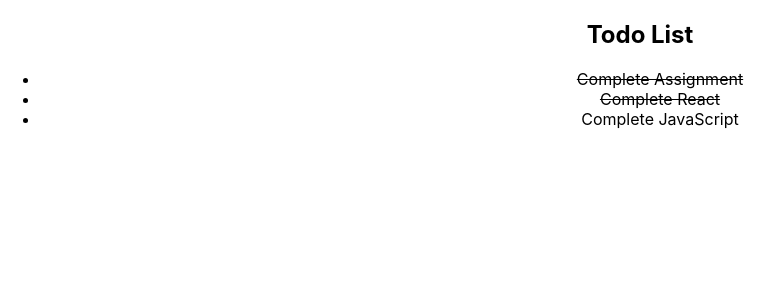
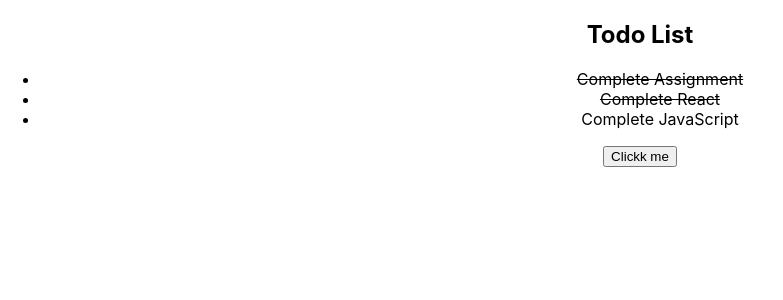
Before and after one commit to muskansingh73/ReactPrac, a React (Create React App) app: page / in a window 1280 px wide. Shown: the top 300 px of the page, without its empty margins (0-783 px from the left). Built offline with nearby package versions, Linux system fonts and the light colour scheme.

Commit message:
Button Clickable event

```diff
--- a/src/App.js
+++ b/src/App.js
@@ -1,6 +1,7 @@
 import './App.css';
 // import Avatar from './Avatar';
 // import PackingList from './PackingList';
+import ButtonClikable from './EventHandling/ButtonClickable';
 import TodoTernary from './ToDoTernary';
 function App() {
 
@@ -12,6 +13,7 @@ function App() {
       person = {{name:"Muskan Singh"}}       /> */}
       {/* <PackingList /> */}
       <TodoTernary />
+      <ButtonClikable />
     </div>
   );
 }
--- /dev/null
+++ b/src/EventHandling/ButtonClickable.jsx
@@ -0,0 +1,11 @@
+function ButtonClikable(){
+    function handleClick(){
+        alert("Button Is clicked");
+    }
+
+    return(
+        <button onClick={handleClick}>Clickk me</button>
+    )
+}
+
+export default ButtonClikable;
```
